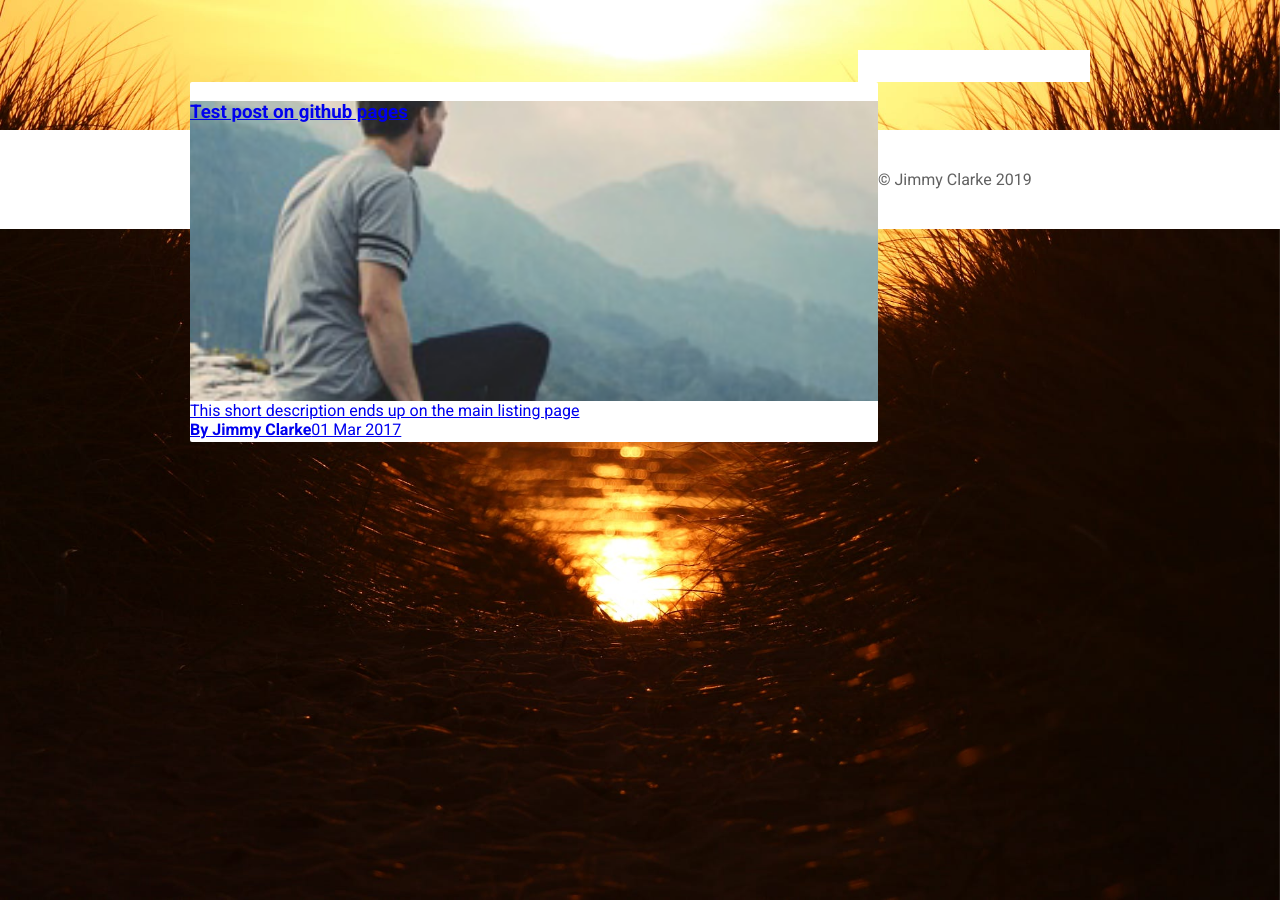
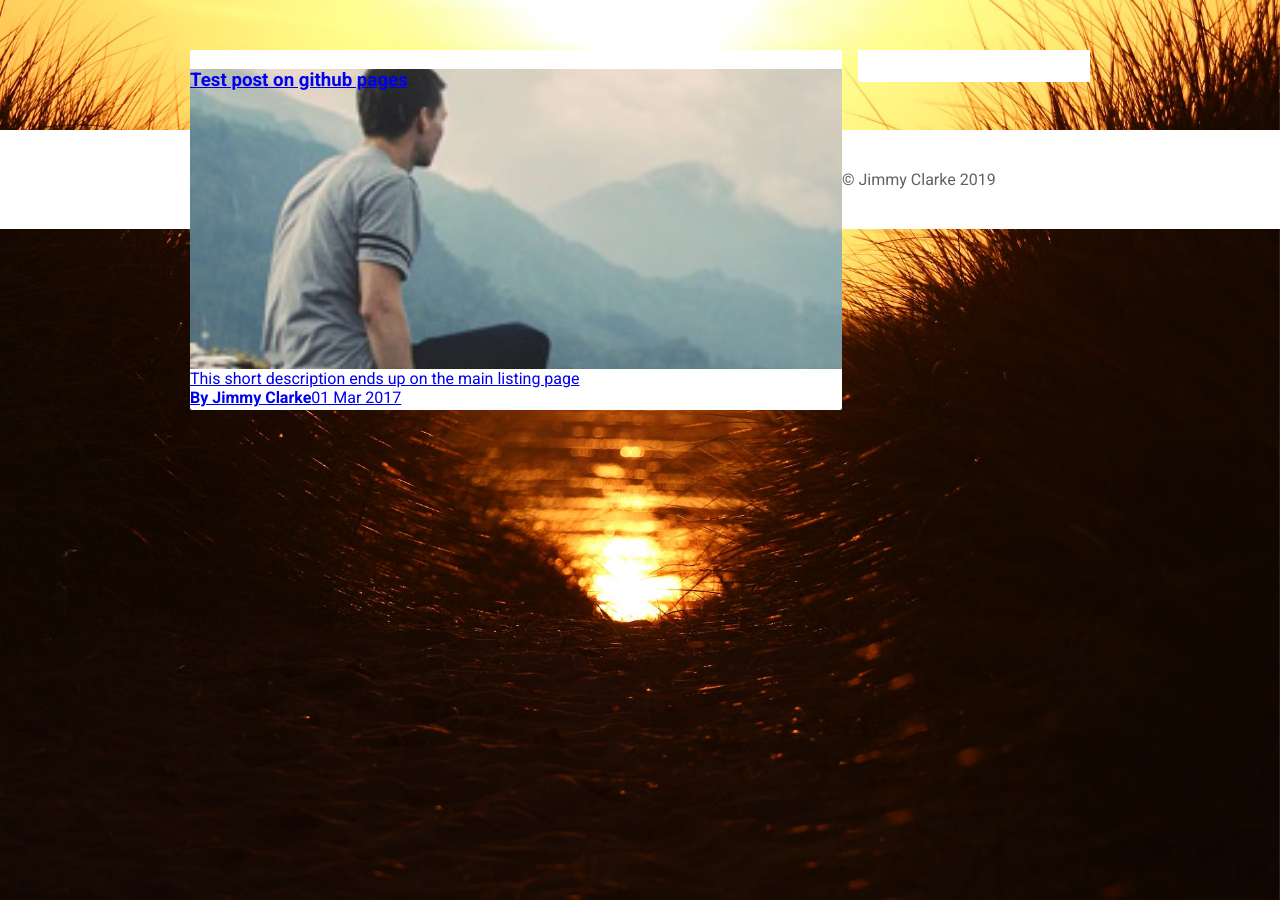
Before and after one commit to jimmyclarke113/jimmyclarke113.github.io, a Jekyll site: the page built from index.html, in a window 1280 px wide. Built offline with Jekyll 4.4.1, drawn with Linux system fonts in a browser that asks for light colours.

Commit message:
Update styles2019.css

```diff
--- a/css/styles2019.css
+++ b/css/styles2019.css
@@ -37,7 +37,7 @@
 }
 .content.first{
   float:left;
-  width: 688px;
+  width: 652px;
 }
 .contentTitle{
   background-size: cover;
```
